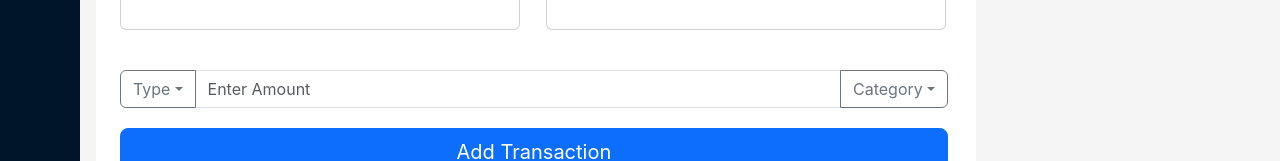
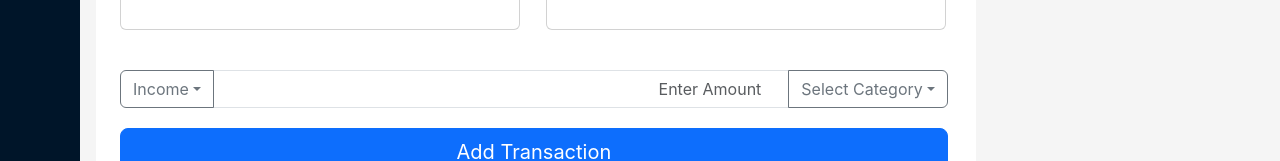
Before and after one commit to reececorkhill/BudgetBuddy, a React (Vite) app: page / in a window 1280 px wide. Shown: the part 505-666 px from the top of the page. Built offline with nearby package versions, Linux system fonts and the light colour scheme.

Commit message:
Fix class for inputs

```diff
--- a/src/components/AddTransaction.jsx
+++ b/src/components/AddTransaction.jsx
@@ -1,74 +1,77 @@
-import { useState } from 'react';
+import React from 'react';
 import Button from 'react-bootstrap/Button';
 import Dropdown from 'react-bootstrap/Dropdown';
 import DropdownButton from 'react-bootstrap/DropdownButton';
 import Form from 'react-bootstrap/Form';
 import InputGroup from 'react-bootstrap/InputGroup';
 
-
-const AddTransaction = () => {
-
-    // Initial state of the Type dropdown button.
-    const [transactionType, setTransactionType] = useState("Type")
-
-    // Initial state of the Category dropdown button.
-    const [transactionCategory, setTransactionCategory] = useState("Category")
-
-    // Initial state of Transaction Name (Empty String) - this may not be needed...
-    // const [transactionName, setTransactionName] = useState("");
-
-    // Initial state of Transaction Amount (Number 0).
-    const [transactionAmount, setTransactionAmount] = useState("Enter Amount");
-
-    // Function to handle the transaction amount input box change.
-    const handleTransactionChange = (e) => {
-        setTransactionAmount(e.target.value)
+class AddTransaction extends React.Component {
+    constructor(props) {
+        super(props);
+        // Set the default transactionType to "Income"
+        this.state = {
+            transactionType: "Income", // Default to "Income"
+            transactionCategory: "Select Category",
+            transactionAmount: "" // Empty string makes more sense for an input field
+        };
     }
 
-    const transactionObject = {
-        type: transactionType,
-        category: transactionCategory,
-        amount: transactionAmount
-    };
-
-    // Function which will handle the Add Transaction button click.
-    const addTransaction = () => {
-        let savedTransactions = JSON.parse(localStorage.getItem('transactionObject')) || [];
-
-        localStorage.setItem('transactionObject', JSON.stringify([...savedTransactions, transactionObject]));
-
-        location.reload();
+    handleTransactionChange = (e) => {
+        this.setState({ transactionAmount: e.target.value });
     }
 
+    addTransaction = () => {
+        const { transactionType, transactionCategory, transactionAmount } = this.state;
+        const transactionObject = { type: transactionType, category: transactionCategory, amount: transactionAmount };
+
+        let savedTransactions = JSON.parse(localStorage.getItem('transactionObject')) || [];
+        localStorage.setItem('transactionObject', JSON.stringify([...savedTransactions, transactionObject]));
+        // Consider using state management for UI updates instead of reloading the page
+        window.location.reload();
+    }
+
+    renderCategoryOptions = () => {
+        const incomeCategories = ["Salary", "Bonus", "Refund", "Cheque"];
+        const expenseCategories = ["Saving", "Food", "Debt", "Holiday", "Other"];
+
+        const { transactionType } = this.state;
+        const categories = transactionType === "Income" ? incomeCategories : expenseCategories;
+
+        return categories.map((category, index) => (
+            <Dropdown.Item key={index} href="#" onClick={() => this.setState({ transactionCategory: category })}>
+                {category}
+            </Dropdown.Item>
+        ));
+    }
+
+    render() {
+        const { transactionType, transactionCategory, transactionAmount } = this.state;
         return (
             <>
                 <div className="transaction-buttons" data-testid="cypress-add-transaction" style={{ width: '99.5%' }}>
-
-                <InputGroup >
+                    <InputGroup>
                         <DropdownButton variant="outline-secondary" title={transactionType} id="input-group-dropdown-3">
-                        <Dropdown.Item href="#" onClick={() => setTransactionType("Income")}>Income</Dropdown.Item> {/* Dropdown item which, if clicked will update it's state and display "Income". */}
-                        <Dropdown.Item href="#" onClick={() => setTransactionType("Expense")}>Expense</Dropdown.Item> {/* Dropdown item which, if clicked will update it's state and display "Expense". */}
+                            <Dropdown.Item href="#" onClick={() => this.setState({ transactionType: "Income", transactionCategory: "Select Category" })}>Income</Dropdown.Item>
+                            <Dropdown.Item href="#" onClick={() => this.setState({ transactionType: "Expense", transactionCategory: "Select Category" })}>Expense</Dropdown.Item>
                         </DropdownButton>
-                    <Form.Control placeholder={transactionAmount} onChange={handleTransactionChange} type="number"/>
-                    <DropdownButton variant="outline-secondary" title={transactionCategory} id="input-group-dropdown-4" align="end">
-                        <Dropdown.Item href="#" onClick={() => setTransactionCategory("Salary")}>Salary</Dropdown.Item> {/* Dropdown item which, if clicked will update it's state and display "Salary". */}
-                        <Dropdown.Item href="#" onClick={() => setTransactionCategory("Bonus")}>Bonus</Dropdown.Item> {/* Dropdown item which, if clicked will update it's state and display "Bonus". */}
-                        <Dropdown.Item href="#" onClick={() => setTransactionCategory("Refund")}>Refund</Dropdown.Item> {/* Dropdown item which, if clicked will update it's state and display "Refund". */}
-                        <Dropdown.Item href="#" onClick={() => setTransactionCategory("Cheque")}>Cheque</Dropdown.Item> {/* Dropdown item which, if clicked will update it's state and display "Cheque". */}
-                        <Dropdown.Divider />
-                        <Dropdown.Item href="#" onClick={() => setTransactionCategory("Saving")}>Saving</Dropdown.Item> {/* Dropdown item which, if clicked will update it's state and display "Saving". */}
-                        <Dropdown.Item href="#" onClick={() => setTransactionCategory("Food")}>Food</Dropdown.Item> {/* Dropdown item which, if clicked will update it's state and display "Food". */}
-                        <Dropdown.Item href="#" onClick={() => setTransactionCategory("Debt")}>Debt</Dropdown.Item> {/* Dropdown item which, if clicked will update it's state and display "Debt". */}
-                        <Dropdown.Item href="#" onClick={() => setTransactionCategory("Holiday")}>Holiday</Dropdown.Item> {/* Dropdown item which, if clicked will update it's state and display "Holiday". */}
-                        <Dropdown.Item href="#" onClick={() => setTransactionCategory("Other")}>Other</Dropdown.Item> {/* Dropdown item which, if clicked will update it's state and display "Other". */}
+                        <Form.Control
+                            value={transactionAmount}
+                            placeholder="Enter Amount"
+                            onChange={this.handleTransactionChange}
+                            type="number"
+                            style={{ textAlign: 'right' }} // Add this line to align text to the right
+                        />
+                        <DropdownButton variant="outline-secondary" title={transactionCategory} id="input-group-dropdown-4" alignRight>
+                            {this.renderCategoryOptions()}
                         </DropdownButton>
                     </InputGroup>
-                <div className="d-grid gap-2"style={{marginTop:'20px' }}>
-                    <Button variant="primary" size="lg" onClick={addTransaction}>Add Transaction</Button> {/* Button will have onClick event handler which will call a function to save to localstorage. */}
+                    <div className="d-grid gap-2" style={{ marginTop: '20px' }}>
+                        <Button variant="primary" size="lg" onClick={this.addTransaction}>Add Transaction</Button>
                     </div>
                 </div>
             </>
         );
     }
+}
 
 export default AddTransaction;
```
Lines whose indentation alone changed are shown as unchanged.
